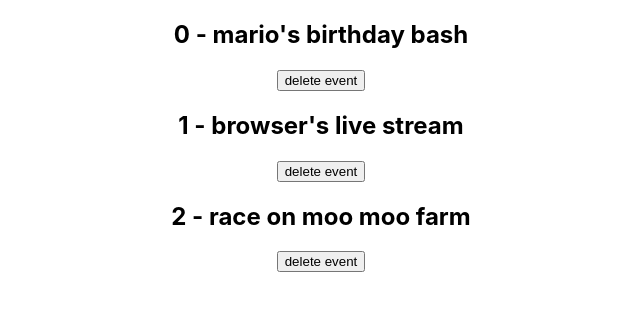
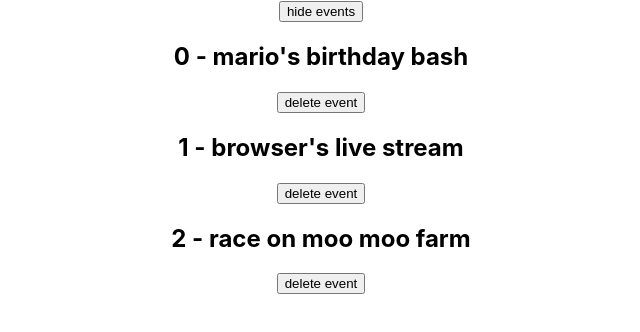
Before and after one commit to azizakbarov/React-Event-List, a React (Create React App) app: page / in a window 1280 px wide. Shown: the top 332 px of the page, without its empty margins (319-959 px from the left). Built offline with nearby package versions, Linux system fonts and the light colour scheme.

Commit message:
Conditional Templates

```diff
--- a/src/App.js
+++ b/src/App.js
@@ -3,12 +3,14 @@ import "./App.css";
 import { useState } from "react";
 
 function App() {
+  const [showEvents, setShowEvents] = useState(true);
   const [events, setEvents] = useState([
     { title: "mario's birthday bash", id: 1 },
     { title: "browser's live stream", id: 2 },
     { title: "race on moo moo farm", id: 3 },
   ]);
 
+  console.log(showEvents);
   const handleClick = (id) => {
     setEvents((prevEvents) => {
       return prevEvents.filter((event) => {
@@ -18,7 +20,30 @@ function App() {
   };
   return (
     <div className="App">
-      {events.map((event, index) => (
+      {showEvents && (
+        <div>
+          <button
+            onClick={() => {
+              setShowEvents(false);
+            }}
+          >
+            hide events
+          </button>
+        </div>
+      )}
+      {!showEvents && (
+        <div>
+          <button
+            onClick={() => {
+              setShowEvents(true);
+            }}
+          >
+            show events
+          </button>
+        </div>
+      )}
+      {showEvents &&
+        events.map((event, index) => (
           <div key={event.id}>
             <h2>
               {index} - {event.title}
```
Lines whose indentation alone changed are shown as unchanged.
